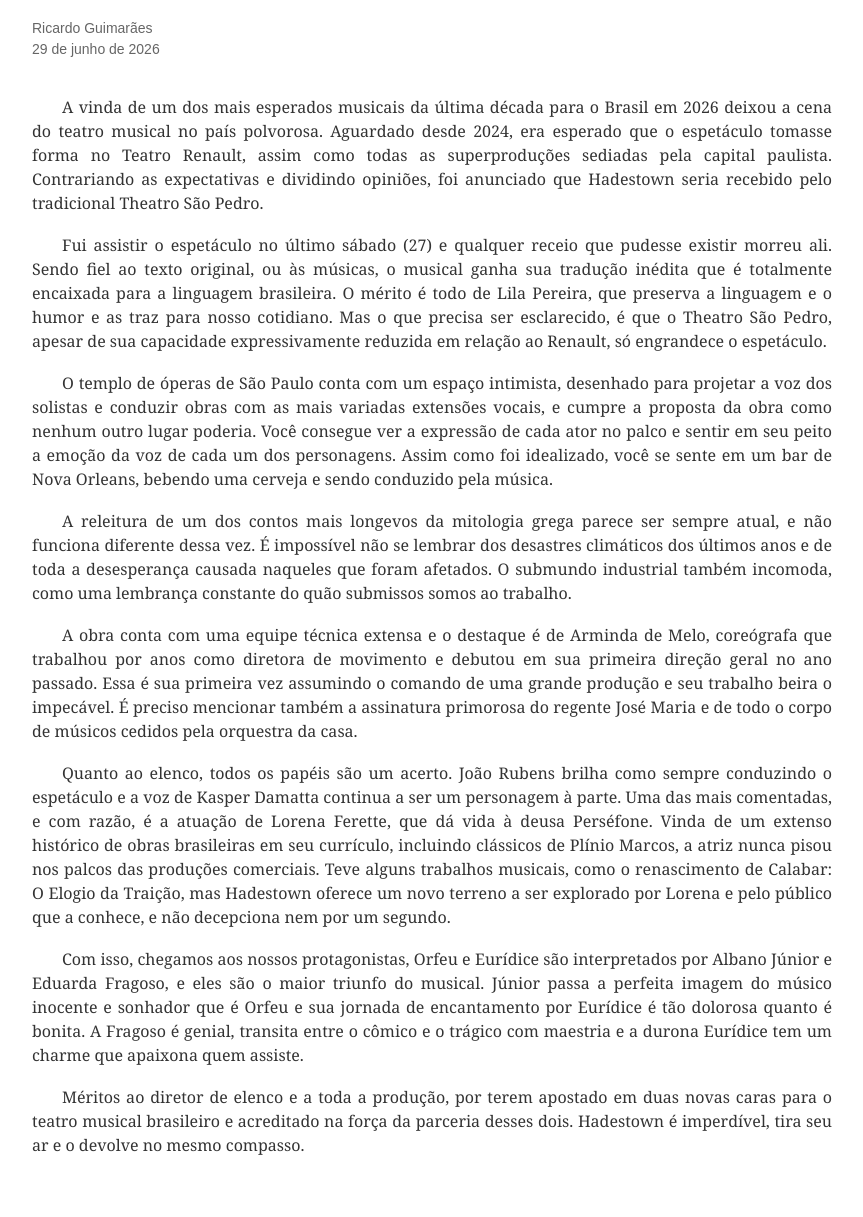
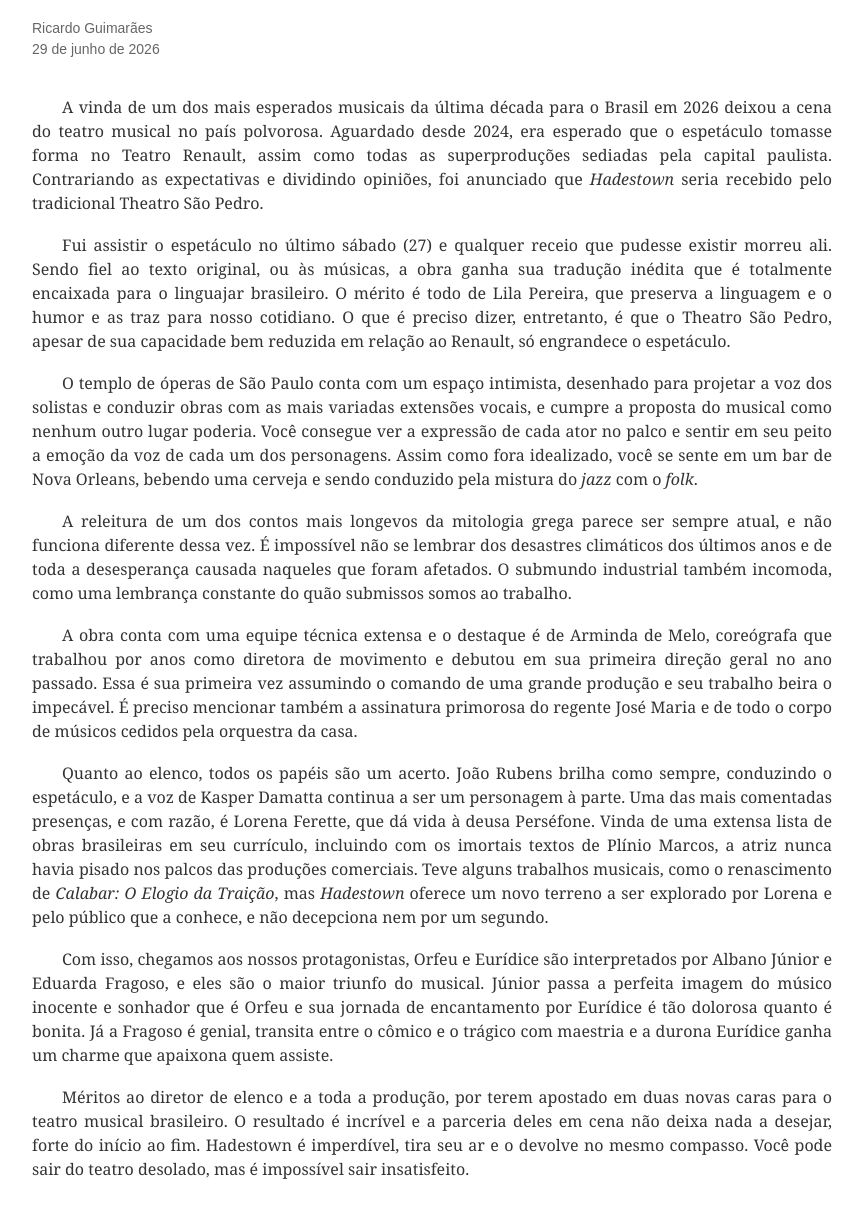
Before and after one commit to leftstrike/link_critica, a plain HTML site: page index.html in a window 1280 px wide. Shown: the part 249-1466 px from the top of the page, without its empty margins (208-1071 px from the left). Drawn offline with Linux system fonts and the light colour scheme.

Commit message:
Update index.html

```diff
--- a/index.html
+++ b/index.html
@@ -77,15 +77,15 @@
 <div class="texto">
 
     <p>
-        A vinda de um dos mais esperados musicais da última década para o Brasil em 2026 deixou a cena do teatro musical no país polvorosa. Aguardado desde 2024, era esperado que o espetáculo tomasse forma no Teatro Renault, assim como todas as superproduções sediadas pela capital paulista. Contrariando as expectativas e dividindo opiniões, foi anunciado que Hadestown seria recebido pelo tradicional Theatro São Pedro.
+        A vinda de um dos mais esperados musicais da última década para o Brasil em 2026 deixou a cena do teatro musical no país polvorosa. Aguardado desde 2024, era esperado que o espetáculo tomasse forma no Teatro Renault, assim como todas as superproduções sediadas pela capital paulista. Contrariando as expectativas e dividindo opiniões, foi anunciado que <em>Hadestown</em> seria recebido pelo tradicional Theatro São Pedro.
     </p>
 
     <p>
-        Fui assistir o espetáculo no último sábado (27) e qualquer receio que pudesse existir morreu ali. Sendo fiel ao texto original, ou às músicas, o musical ganha sua tradução inédita que é totalmente encaixada para a linguagem brasileira. O mérito é todo de Lila Pereira, que preserva a linguagem e o humor e as traz para nosso cotidiano. Mas o que precisa ser esclarecido, é que o Theatro São Pedro, apesar de sua capacidade expressivamente reduzida em relação ao Renault, só engrandece o espetáculo.
+        Fui assistir o espetáculo no último sábado (27) e qualquer receio que pudesse existir morreu ali. Sendo fiel ao texto original, ou às músicas, a obra ganha sua tradução inédita que é totalmente encaixada para o linguajar brasileiro. O mérito é todo de Lila Pereira, que preserva a linguagem e o humor e as traz para nosso cotidiano. O que é preciso dizer, entretanto, é que o Theatro São Pedro, apesar de sua capacidade bem reduzida em relação ao Renault, só engrandece o espetáculo.
     </p>
 
     <p>
-        O templo de óperas de São Paulo conta com um espaço intimista, desenhado para projetar a voz dos solistas e conduzir obras com as mais variadas extensões vocais, e cumpre a proposta da obra como nenhum outro lugar poderia. Você consegue ver a expressão de cada ator no palco e sentir em seu peito a emoção da voz de cada um dos personagens. Assim como foi idealizado, você se sente em um bar de Nova Orleans, bebendo uma cerveja e sendo conduzido pela música.
+        O templo de óperas de São Paulo conta com um espaço intimista, desenhado para projetar a voz dos solistas e conduzir obras com as mais variadas extensões vocais, e cumpre a proposta do musical como nenhum outro lugar poderia. Você consegue ver a expressão de cada ator no palco e sentir em seu peito a emoção da voz de cada um dos personagens. Assim como fora idealizado, você se sente em um bar de Nova Orleans, bebendo uma cerveja e sendo conduzido pela mistura do <em>jazz</em> com o <em>folk</em>.
     </p>
 
    <p>
@@ -97,18 +97,17 @@
     </p>
 
   <p>
-     Quanto ao elenco, todos os papéis são um acerto. João Rubens brilha como sempre conduzindo o espetáculo e a voz de Kasper Damatta continua a ser um personagem à parte. Uma das mais comentadas, e com razão, é a atuação de Lorena Ferette, que dá vida à deusa Perséfone. Vinda de um extenso histórico de obras brasileiras em seu currículo, incluindo clássicos de Plínio Marcos, a atriz nunca pisou nos palcos das produções comerciais. Teve alguns trabalhos musicais, como o renascimento de Calabar: O Elogio da Traição, mas Hadestown oferece um novo terreno a ser explorado por Lorena e pelo público que a conhece, e não decepciona nem por um segundo.
+     Quanto ao elenco, todos os papéis são um acerto. João Rubens brilha como sempre, conduzindo o espetáculo, e a voz de Kasper Damatta continua a ser um personagem à parte. Uma das mais comentadas presenças, e com razão, é Lorena Ferette, que dá vida à deusa Perséfone. Vinda de uma extensa lista de obras brasileiras em seu currículo, incluindo com os imortais textos de Plínio Marcos, a atriz nunca havia pisado nos palcos das produções comerciais. Teve alguns trabalhos musicais, como o renascimento de <em>Calabar: O Elogio da Traição</em>, mas <em>Hadestown</em> oferece um novo terreno a ser explorado por Lorena e pelo público que a conhece, e não decepciona nem por um segundo.
     </p>
 
   <p>
-       Com isso, chegamos aos nossos protagonistas, Orfeu e Eurídice são interpretados por Albano Júnior e Eduarda Fragoso, e eles são o maior triunfo do musical. Júnior passa a perfeita imagem do músico inocente e sonhador que é Orfeu e sua jornada de encantamento por Eurídice é tão dolorosa quanto é bonita. A Fragoso é genial, transita entre o cômico e o trágico com maestria e a durona Eurídice tem um charme que apaixona quem assiste.    </p>
+       Com isso, chegamos aos nossos protagonistas, Orfeu e Eurídice são interpretados por Albano Júnior e Eduarda Fragoso, e eles são o maior triunfo do musical. Júnior passa a perfeita imagem do músico inocente e sonhador que é Orfeu e sua jornada de encantamento por Eurídice é tão dolorosa quanto é bonita. Já a Fragoso é genial, transita entre o cômico e o trágico com maestria e a durona Eurídice ganha um charme que apaixona quem assiste.
+</p>
 
   <p>
-       Méritos ao diretor de elenco e a toda a produção, por terem apostado em duas novas caras para o teatro musical brasileiro e acreditado na força da parceria desses dois. Hadestown é imperdível, tira seu ar e o devolve no mesmo compasso.
+       Méritos ao diretor de elenco e a toda a produção, por terem apostado em duas novas caras para o teatro musical brasileiro. O resultado é incrível e a parceria deles em cena não deixa nada a desejar, forte do início ao fim. Hadestown é imperdível, tira seu ar e o devolve no mesmo compasso. Você pode sair do teatro desolado, mas é impossível sair insatisfeito.
     </p>
 
 <div>
 
-</body>
-
-</html>
+</
```
